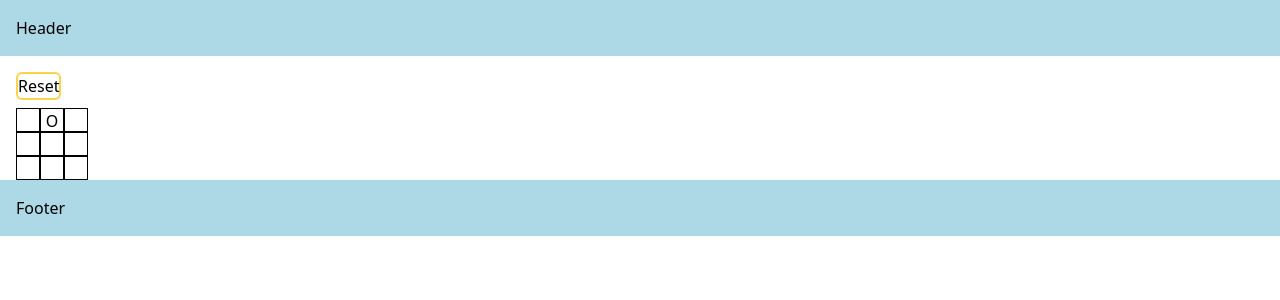
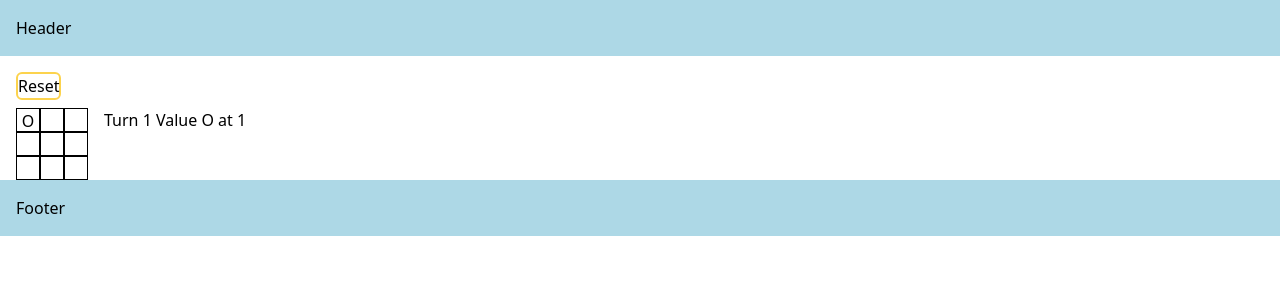
Before and after one commit to roneyyb/next-js-concepts, a Next.js app: page /tic-tac-toe in a window 1280 px wide. Both pictures are taken after a click on the element 52 px from the left and 120 px from the top of the page. Shown: the top 300 px of the page. Built offline with nearby package versions, Linux system fonts and the light colour scheme.

Commit message:
Added history tracking

```diff
--- a/src/app/(machine-coding)/tic-tac-toe/page.tsx
+++ b/src/app/(machine-coding)/tic-tac-toe/page.tsx
@@ -5,9 +5,12 @@ import Board from './views/Board';
 
 function TicTacToe() {
 
+    const currentMove = React.useRef(0);
     const [currentStatus, setCurrentStatus] = React.useState(Array(9).fill(null));
-    const currentMove = React.useRef(0);
     const [hasSomeOneWon, setHasSomeOneWon] = React.useState(false);
+
+    const [history, setHistory] = React.useState<Array<Array<number | string>>>([]);
+
 
     React.useEffect(() => {
 
@@ -44,8 +47,10 @@ function TicTacToe() {
                 onClick={() => {
                     setCurrentStatus(Array(9).fill(null));
                     currentMove.current = 0;
+                    setHistory([])
                     setHasSomeOneWon(false)
                 }}>Reset</button>
+            <div className='flex flex-row gap-x-4'>
                 <Board
                     currentStatus={currentStatus}
                     onClickBox={(i: number) => {
@@ -55,16 +60,32 @@ function TicTacToe() {
                                 checkIfGameWon(i, cs)
                                 return [...cs]
                             })
+                            history.push([i, "O"])
                         } else {
                             setCurrentStatus((cs) => {
                                 cs.splice(i, 1, "X");
                                 checkIfGameWon(i, cs)
                                 return [...cs]
                             })
+                            history.push([i, "X"])
                         }
                         currentMove.current++;
                     }}
                 />
+                <div>
+                    <ol>
+                        {history.map((item, index) => <li onClick={() => {
+                            console.log("onclicc")
+                            let newGameStatus = Array(9).fill(null);
+                            setHistory([...history.slice(0, index + 1)]);
+                            history.slice(0, index + 1).forEach(item => newGameStatus[+item[0]] = item[1]);
+                            console.log("onclicc", newGameStatus)
+                            setCurrentStatus([...newGameStatus])
+                        }} key={index}>Turn {index + 1} Value {item[1]} at {+item[0] + 1}</li>)}
+                    </ol>
+                </div>
+
+            </div>
         </div>
     )
 }
```
Lines whose indentation alone changed are shown as unchanged.
